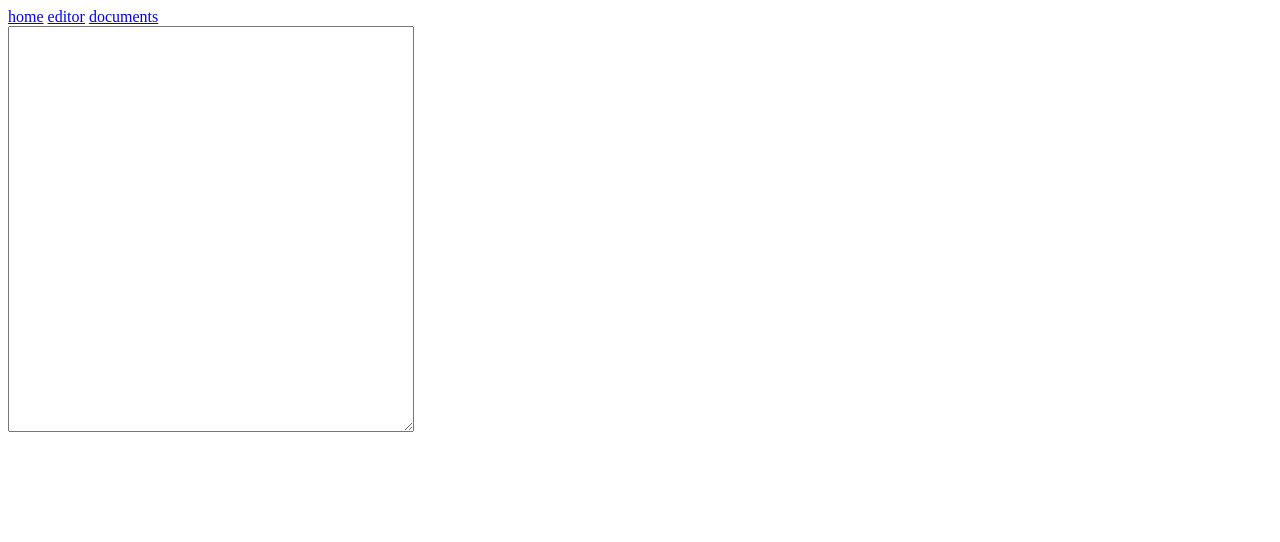
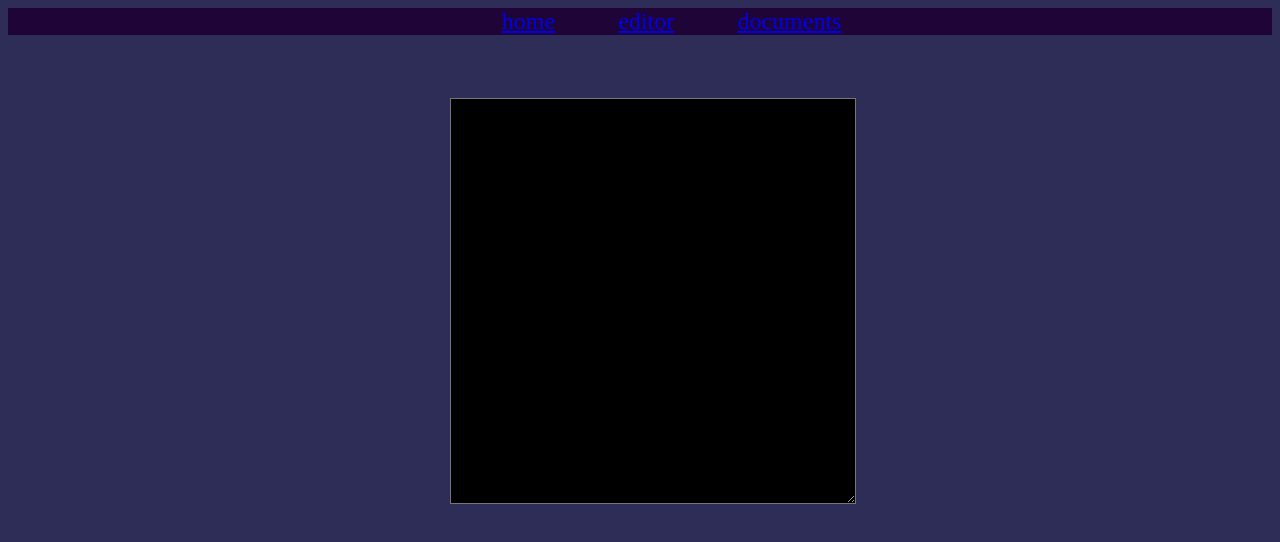
Before and after one commit to Suru-09/SyncDraft, a SvelteKit app in the folder client/editor-app/: page /edit in a window 1280 px wide. Shown: the top 542 px of the page. Built offline with nearby package versions, Linux system fonts and the light colour scheme.

Commit message:
Add some css

```diff
--- a/client/editor-app/src/routes/+layout.svelte
+++ b/client/editor-app/src/routes/+layout.svelte
@@ -4,4 +4,26 @@
 	<a href="/documents">documents</a>
 </nav>
 
+<style>
+	nav {
+		background-color: rgb(31, 4, 56);
+		display: flex;
+        justify-content: center;
+        align-items: center;
+		font-size: x-large;
+		color: aliceblue;
+		border-radius: 50;
+
+	}
+
+	a {
+		margin-left: 5%;
+	}
+
+	:global(body) {
+		overflow: hidden;
+		background-color: rgb(45, 45, 87);
+	}
+</style>
+
 <slot />
--- a/client/editor-app/src/routes/+page.svelte
+++ b/client/editor-app/src/routes/+page.svelte
@@ -16,5 +16,9 @@
         color:cornflowerblue;
         font-family: 'Courier New', Courier, monospace;
         font-size: xx-large;
+        margin-left: 45%;
+    }
+    button {
+        margin-left: 48%;
     }
 </style>
--- a/client/editor-app/src/routes/edit/+page.svelte
+++ b/client/editor-app/src/routes/edit/+page.svelte
@@ -1,8 +1,21 @@
-<textarea/>
+<main>
+    <textarea/>
+</main>
+
 
 <style>
+    main {
+        width:100%;
+        height:100%;
+    }
     textarea {
         width: 400px;
         height: 400px;
+        background-color: black;
+        color: white;
+        top: 50%;
+        left: 50%;
+        margin-left: 35%;
+        margin-top: 5%;
     }
 </style>
```
